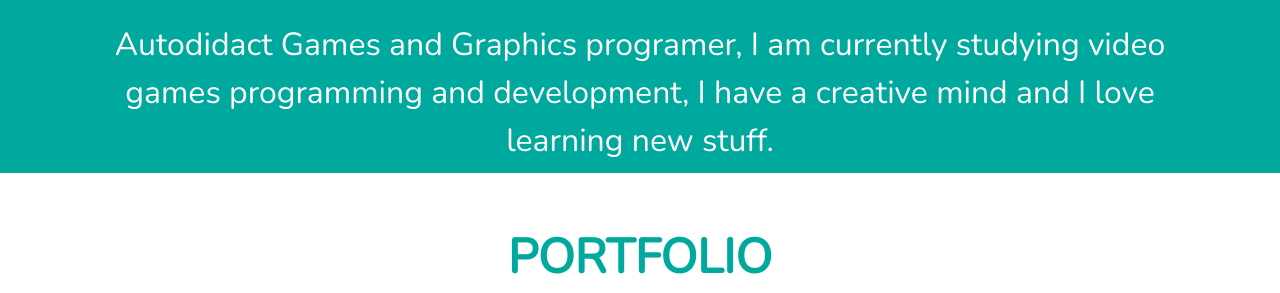
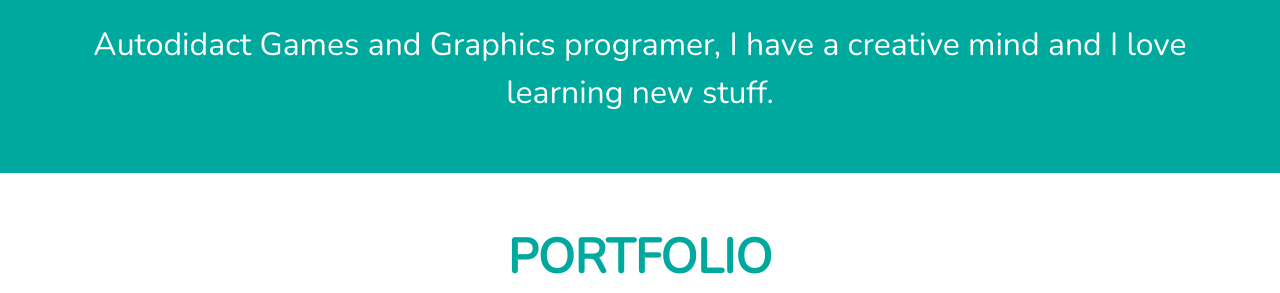
Before and after one commit to anissg/anis-hadjari, a website with bundled scripts: page index.html in a window 1280 px wide. Shown: the part 507-800 px from the top of the page. Built offline with nearby package versions, Linux system fonts and the light colour scheme.

Commit message:
Update index.html

```diff
--- a/index.html
+++ b/index.html
@@ -70,7 +70,7 @@
       </div>
 
       <!-- Masthead Subheading -->
-      <p class="masthead-subheading font-weight-light mb-3">Autodidact Games and Graphics programer, I am currently studying video games programming and development, I have a creative mind and I love learning new stuff.</p>
+      <p class="masthead-subheading font-weight-light mb-3">Autodidact Games and Graphics programer, I have a creative mind and I love learning new stuff.</p>
 
     </div>
   </header>
```
